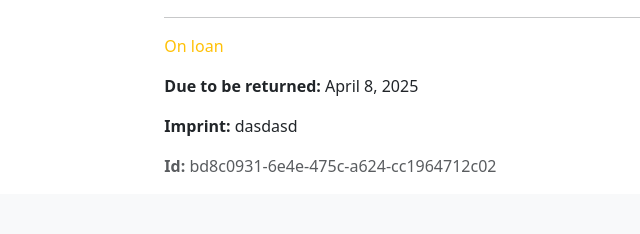
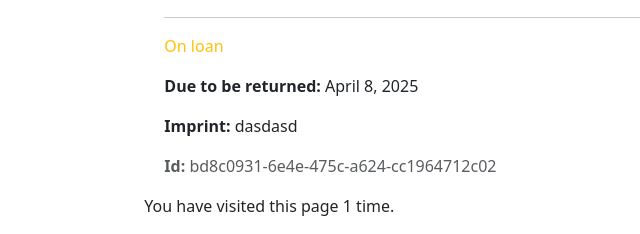
Before and after one commit to karturik/tutorial_project_django_march, a Django app: page /catalog/book/1 in a window 1280 px wide. Shown: the part 1036-1270 px from the top of the page, without its empty margins (81-721 px from the left). Before the commit the page ends 1208 px from the top, so only its background shows below. Run offline with Django 5.2, Linux system fonts and the light colour scheme; data comes from the database, SQL or seed files in the repository; both versions use the stored data as it was after the commit.

Commit message:
add sessions

```diff
--- a/catalog/templates/books/book_page.html
+++ b/catalog/templates/books/book_page.html
@@ -21,4 +21,10 @@
     <p class="text-muted"><strong>Id:</strong> {{copy.id}}</p>
     {% endfor %}
 </div>
+
+<p>
+    You have visited this page {{ num_visits }}{% if num_visits == 1 %} time{% else %} times{% endif %}.
+</p>
+
+
 {% endblock %}
--- a/catalog/templates/catalog_homepage.html
+++ b/catalog/templates/catalog_homepage.html
@@ -18,4 +18,8 @@
     <li><strong>Genres:</strong> {{ num_genres }}</li>
 </ul>
 
+<p>
+    You have visited this page {{ num_visits }}{% if num_visits == 1 %} time {% else %} times{% endif %}.
+</p>
+
 {% endblock %}
--- a/catalog/views.py
+++ b/catalog/views.py
@@ -16,6 +16,9 @@ def catalog_homepage_view(request):
 
     num_genres = Genre.objects.all().count()
 
+    num_visits = request.session.get('num_visits', 0)
+    request.session['num_visits'] = num_visits+1
+
     # Отрисовка HTML-шаблона index.html с данными внутри
     # переменной контекста context
     return render(
@@ -26,7 +29,8 @@ def catalog_homepage_view(request):
             'num_instances': num_instances,
             'num_instances_available': num_instances_available,
             'num_authors': num_authors,
-            'num_genres': num_genres
+            'num_genres': num_genres,
+            'num_visits': num_visits
             },
     )
 
@@ -53,3 +57,31 @@ class BookListView(generic.ListView):
 class BookDetailView(generic.DetailView):
     model = Book
     template_name = 'books/book_page.html'
+
+    def get(self, request, *args, **kwargs):
+        # Получаем книгу
+        book = self.get_object()
+
+        # Получаем или инициализируем счетчик посещений книг в сессии
+        if not request.session.get('visited_books'):
+            request.session['visited_books'] = {}
+
+        # Ключ для записи посещений - id книги в виде строки
+        book_id = str(book.id)
+
+        # Увеличиваем счетчик для данной книги
+        if book_id in request.session['visited_books']:
+            request.session['visited_books'][book_id] += 1
+        else:
+            request.session['visited_books'][book_id] = 1
+
+        # Сохраняем изменения в сессии
+        request.session.modified = True
+
+        # Передаем информацию о посещениях в контекст
+        self.extra_context = {
+            'num_visits': request.session['visited_books'].get(book_id, 0)
+        }
+
+        # Продолжаем стандартную обработку запроса
+        return super().get(request, *args, **kwargs)
```
Also changed, not shown: db.sqlite3.
